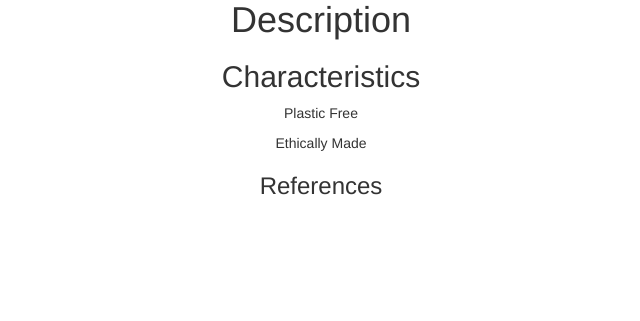
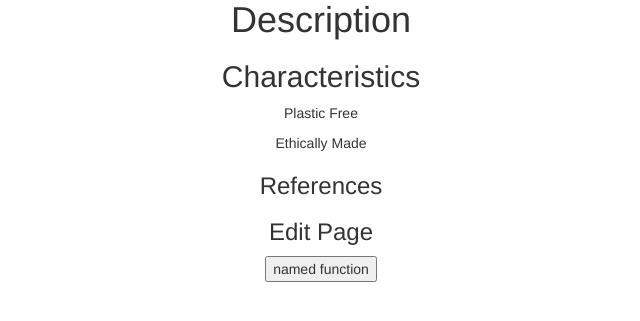
Before and after one commit to jwq1/CS50x_jwq1, a Flask app: template final-project/templates/product.html in a window 1280 px wide. Shown: the part 113-434 px from the top of the page, without its empty margins (319-959 px from the left). Run offline with Flask 2, Linux system fonts and the light colour scheme; the template is opened without the code that fills it, so the values that code supplies are empty; some libraries are stand-ins or nearby versions.

Commit message:
Link Javascript to html

```diff
--- a/final-project/static/script.js
+++ b/final-project/static/scripts.js
@@ -8,6 +8,18 @@ $(function() {
 
 });
 
+/**
+ * Edit product information.
+ */
+function editProduct()
+{
+  var jsSuccess = 'Successfully used Javascript';
+
+  alert(jsSuccess);
+
+};
+
+
 
 /**
  * Updates product search and/or product specific changes.
--- a/final-project/templates/layout.html
+++ b/final-project/templates/layout.html
@@ -35,8 +35,8 @@
         <!-- http://stewartjpark.com/Flask-JSGlue/ -->
         {{ JSGlue.include() }}
 
-        <!-- app's own JavaScript -->
-        <!--<script src="{{ url_for('static', filename='scripts.js') }}"></script>-->
+        <!--app's own JavaScript-->
+        <script src="{{ url_for('static', filename='scripts.js') }}"></script>
 
 
         <title>Final Project: {% block title %}{% endblock %}</title>
--- a/final-project/templates/product.html
+++ b/final-project/templates/product.html
@@ -39,6 +39,13 @@
             {% endfor %}
         </div>
 
+        <div>
+            <h3>Edit Page</h3>
+            <input type='button' value='named function'
+                onclick='editProduct(); return false;'
+            />
+        </div>
+
     </div>
 
 {% endblock %}
```
